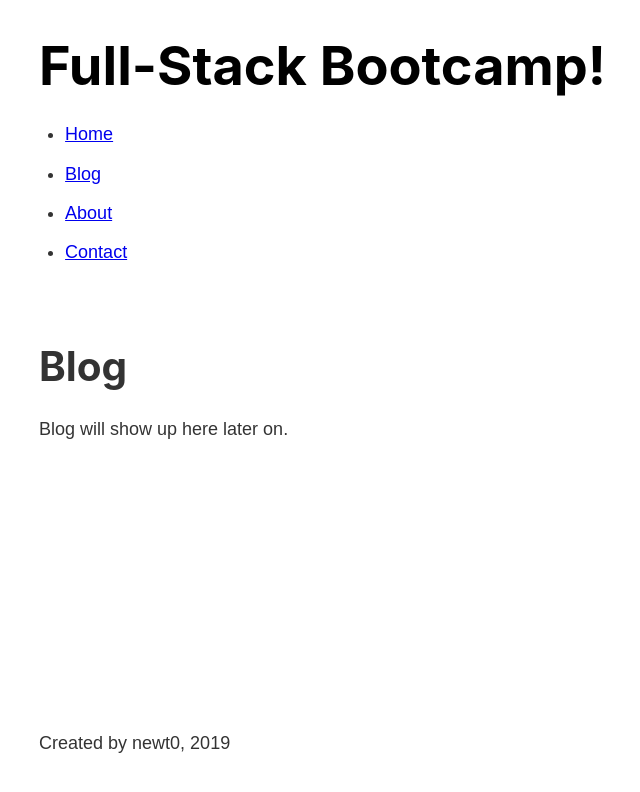
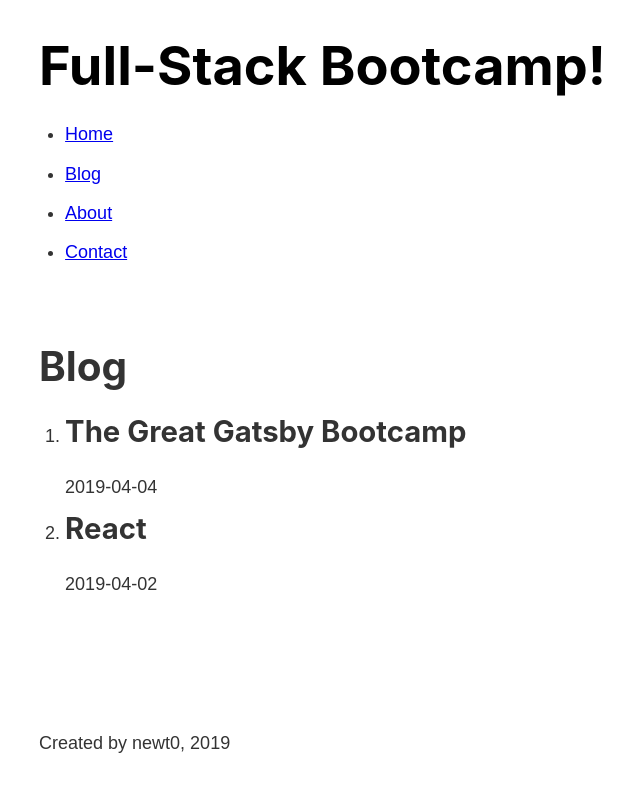
Before and after one commit to newt0/gatsby-bootcamp-ja, a Gatsby site: page /blog in a window 1280 px wide. Shown: the whole page, without its empty margins (244-884 px from the left). Built offline with nearby package versions, Linux system fonts and the light colour scheme; Gatsby itself is replaced by a stand-in of ours.

Commit message:
11. Working with Markdown Posts

```diff
--- a/gatsby-config.js
+++ b/gatsby-config.js
@@ -11,6 +11,7 @@
         name: 'src',
         path: `${__dirname}/src/`
       }
-    }
+    },
+    'gatsby-transformer-remark'
   ]
 }
--- a/package.json
+++ b/package.json
@@ -17,6 +17,7 @@
     "gatsby": "^2.23.12",
     "gatsby-plugin-sass": "^2.3.7",
     "gatsby-source-filesystem": "^2.0.28",
+    "gatsby-transformer-remark": "^2.3.8",
     "node-sass": "^4.14.1",
     "react": "^16.12.0",
     "react-dom": "^16.12.0"
--- a/src/pages/blog.js
+++ b/src/pages/blog.js
@@ -1,13 +1,42 @@
 import React from 'react'
+import { graphql, useStaticQuery } from 'gatsby'
+
 import Layout from '../components/layout'
 
+
 const BlogPage = () => {
+  const data = useStaticQuery(graphql`
+    query {
+      allMarkdownRemark {
+        edges {
+          node {
+            frontmatter {
+              title
+              date
+            }
+          }
+        }
+      }
+    }
+  `)
+
   return (
     <Layout>
       <h1>Blog</h1>
-      <p>Blog will show up here later on.</p>
+      <ol>
+        {data.allMarkdownRemark.edges.map((edge) => {
+          return (
+            <li>
+              <h2>{edge.node.frontmatter.title}</h2>
+              <p>{edge.node.frontmatter.date}</p>
+            </li>
+          )
+        })}
+      </ol>
     </Layout>
   )
 }
 
 export default BlogPage
+
+// Question: どうやって読み取り先のフォルダをpostsに指定している？勝手によしなに読み取ってくれる？
```
Also changed, not shown: 1 other file.
